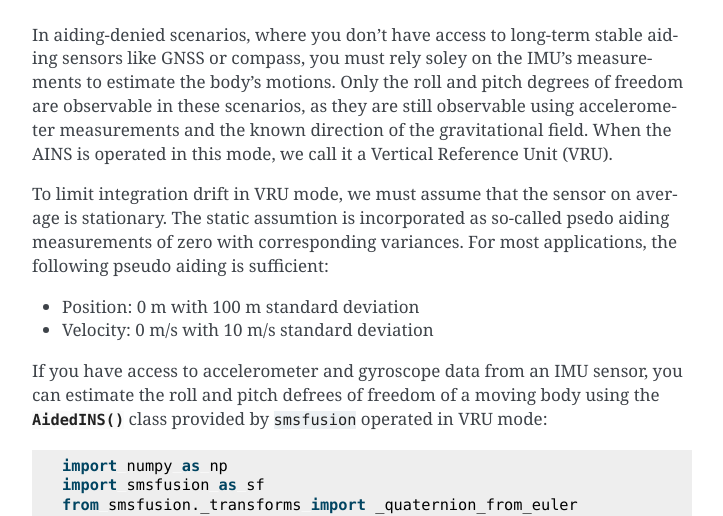
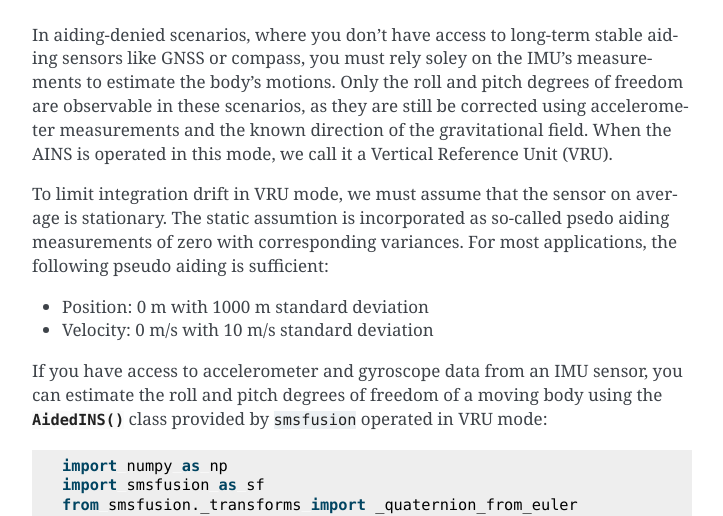
Before and after one commit to 4Subsea/smsfusion-python, a Sphinx documentation site: the page built from docs/user_guide/quickstart.rst, in a window 1280 px wide and 900 px high, scrolled down 2640 px. Shown: the part 237-753 px from the top of the window, without its empty margins (388-1111 px from the left). Built offline with Sphinx 7.4.7, drawn with Linux system fonts in a browser that asks for light colours.

Commit message:
some changes

```diff
--- a/docs/user_guide/quickstart.rst
+++ b/docs/user_guide/quickstart.rst
@@ -130,7 +130,7 @@ Estimate attitude in aiding-denied scenarios
 In aiding-denied scenarios, where you don't have access to long-term stable aiding
 sensors like GNSS or compass, you must rely soley on the IMU's measurements to estimate
 the body's motions. Only the roll and pitch degrees of freedom are observable in these
-scenarios, as they are still observable using accelerometer measurements and the
+scenarios, as they are still be corrected using accelerometer measurements and the
 known direction of the gravitational field. When the AINS is operated in this mode,
 we call it a Vertical Reference Unit (VRU).
 
@@ -139,11 +139,11 @@ is stationary. The static assumtion is incorporated as so-called psedo aiding me
 of zero with corresponding variances. For most applications, the following pseudo
 aiding is sufficient:
 
-* Position: 0 m with 100 m standard deviation
+* Position: 0 m with 1000 m standard deviation
 * Velocity: 0 m/s with 10 m/s standard deviation
 
 If you have access to accelerometer and gyroscope data from an IMU sensor, you can
-estimate the roll and pitch defrees of freedom of a moving body using the :func:`~smsfusion.AidedINS`
+estimate the roll and pitch degrees of freedom of a moving body using the :func:`~smsfusion.AidedINS`
 class provided by ``smsfusion`` operated in VRU mode:
 
 .. code-block:: python
```
